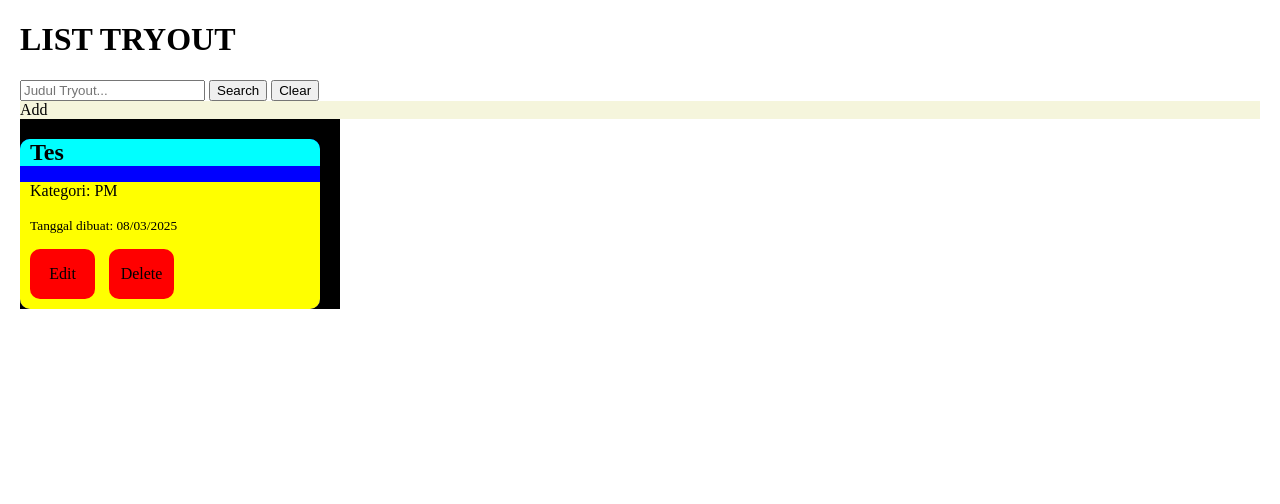
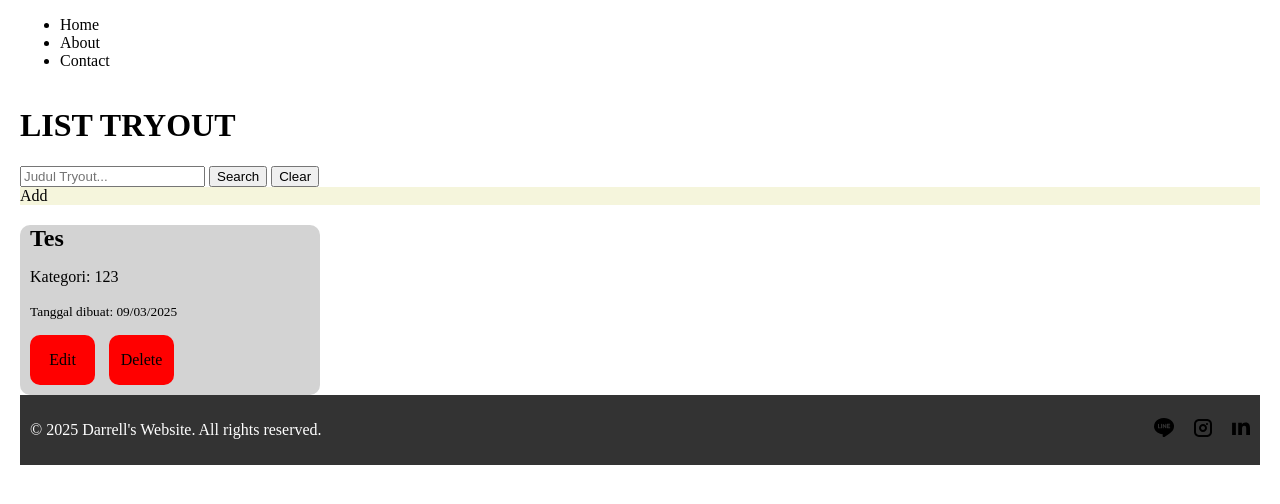
Before and after one commit to NaviCo-de/RistekWebdev-Assignment, a Django app: page /tryout/ in a window 1280 px wide. Shown: the top 504 px of the page. Run offline with Django 5.2, Linux system fonts and the light colour scheme.

Commit message:
Udah selesai FE 2 BE 2, sekarang semoga besok bisa BE 3

```diff
--- a/Tugas Ristek/TugasRistek/app_utama/static/app_utama/list.css
+++ b/Tugas Ristek/TugasRistek/app_utama/static/app_utama/list.css
@@ -2,12 +2,22 @@
     text-decoration: none;
 }
 
+a {
+    color: black;
+}
+
 body {
+    height: 100%;
     margin: 0;
     padding: 0 20px 20px 20px;
 }
-a {
-    color: black;
+
+footer {
+    background-color: #333;
+    color: white;
+    display: flex;
+    justify-content: space-between;
+    padding: 10px;
 }
 
 .div-edit-delete {
@@ -19,17 +29,35 @@ a {
     width: 65px;
 }
 
+.footer-icon {
+    display: flex;
+    gap: 20px;
+    justify-content: center;
+    align-items: center;
+}
 
+.footer-icon a {
+    transition: transform 0.1s ease;
+}
+
+.footer-icon a:hover {
+    transform: scale(1.2);
+}
 
 .tryout-container {
-    background-color: blue;
     border-radius: 10px 10px;
-    box-shadow: 10px black;
+    background-color: lightgray;
     width: 300px;
 }
 
 .p-edit-delete {
     text-align: center;
+}
+
+.wrapper {
+    min-height: 100%;
+    display: flex;
+    flex-direction: column;
 }
 
 #add {
@@ -38,13 +66,11 @@ a {
 }
 
 #div-deskripsi-tryout {
-    background-color: yellow;
     border-radius: 0 0 10px 10px;
     padding: 0 0 0 10px;
 }
 
 #div-judul-tryout {
-    background-color: aqua;
     border-radius: 10px 10px 0 0;
 }
 
@@ -63,7 +89,6 @@ a {
 }
 
 #page-container {
-    background-color: black;
     display: inline-flex;
     flex-wrap: wrap;
     justify-content: space-between;
--- a/Tugas Ristek/TugasRistek/app_utama/templates/detail_data.html
+++ b/Tugas Ristek/TugasRistek/app_utama/templates/detail_data.html
@@ -16,5 +16,7 @@
             <a href="{% url 'delete_question' item.judul_tryout item.id komponen.nomor_pertanyaan %}">Delete</a>
         </div>
     {% endfor %}
+    <a href="{% url 'pengerjaan_tryout' %}">KERJAKAN</a>
+    <a href="{% url 'tryout' %}">Back</a>
 </body>
 </html>
--- a/Tugas Ristek/TugasRistek/app_utama/templates/list.html
+++ b/Tugas Ristek/TugasRistek/app_utama/templates/list.html
@@ -8,6 +8,14 @@
     <link rel="stylesheet" href="../static/app_utama/list.css">
 </head>
 <body>
+    <nav>
+        <ul>
+            <li>Home</li>
+            <li>About</li>
+            <li>Contact</li>
+        </ul>
+    </nav>
+    <div class="wrapper">
         <h1>LIST TRYOUT</h1>
 
         <form method="get">
@@ -24,11 +32,12 @@
 
         <div id="page-container">
             {% for item in data%}
-            <a href="{% url 'detail_data' item.judul_tryout item.id %}">
                     <div id="main-container">
                         <div class="tryout-container">
                             <div id="div-judul-tryout">
+                                <a href="{% url 'detail_data' item.judul_tryout item.id %}">
                                     <h2 id="h2-judul-tryout">{{ item.judul_tryout }}</h2>
+                                </a>
                             </div>
 
                             <div id="div-deskripsi-tryout">
@@ -47,14 +56,30 @@
                                         <p class="p-edit-delete">Delete</p>
                                     </div>
                                 </a>
+
                             </div>
                         </div>
                     </div>
-
-            </a>
             {% endfor %}
         </div>
 
+        <footer>
+            <p class="footer-copyright">&copy; 2025 Darrell's Website. All rights reserved.</p>
 
+            <div class="footer-icon">
+                <a href="https://line.me/ti/p/dar-rell">
+                    <img src="../../static/icon/Line.svg" alt="">
+                </a>
+
+                <a href="https://www.instagram.com/aridrl_/">
+                    <img src="../../static/icon/Instagram.svg" alt="">
+                </a>
+
+                <a href="https://www.linkedin.com/in/ari-darrell-muljono-313b0b2a1/">
+                    <img src="../../static/icon/Linkedin.svg" alt="">
+                </a>
+            </div>
+        </footer>
+    </div>
 </body>
 </html>
--- a/Tugas Ristek/TugasRistek/app_utama/urls.py
+++ b/Tugas Ristek/TugasRistek/app_utama/urls.py
@@ -6,12 +6,12 @@ urlpatterns = [
     path('', home, name='home'),
     path('tryout/', list_data, name='tryout'),
 
+    path('add/', add_data, name='add_data'),
+    path('edit/<int:id>/', edit_data, name='edit_data'),
+    path('delete/<int:id>/', delete_data, name='delete_data'),
+
+    path('<str:judul_tryout>/<int:id>/', detail_data, name='detail_data'),
     path('<str:judul_tryout>/<int:id>/add_question/', add_question, name='add_question'),
     path('<str:judul_tryout>/<int:id>/<int:nomor_pertanyaan>/edit_question/', edit_question, name='edit_question'),
     path('<str:judul_tryout>/<int:id>/<int:nomor_pertanyaan>/delete_question/', delete_question, name='delete_question'),
-
-    path('add/', add_data, name='add_data'),
-    path('<str:judul_tryout>/<int:id>/', detail_data, name='detail_data'),
-    path('edit/<int:id>/', edit_data, name='edit_data'),
-    path('delete/<int:id>/', delete_data, name='delete_data'),
 ]
--- a/Tugas Ristek/TugasRistek/app_utama/views.py
+++ b/Tugas Ristek/TugasRistek/app_utama/views.py
@@ -95,8 +95,8 @@ def add_question(request, id, judul_tryout):
         data_pertanyaan = {
             "nomor_pertanyaan" : nomor,
             "pertanyaan": get_question,
-            "jawaban_salah": get_jawaban_salah,
-            "jawaban_benar": get_jawaban_benar
+            "jawaban_benar": get_jawaban_benar,
+            "jawaban_salah": get_jawaban_salah
         }
 
         tryout["list_pertanyaan"].append(data_pertanyaan)
@@ -133,12 +133,13 @@ def delete_question(request, id, judul_tryout, nomor_pertanyaan):
     for item in data:
         if item["id"] == id:
             tryout = item
-            break
-    data = [pertanyaan for pertanyaan in tryout["list_pertanyaan"] if pertanyaan["nomor_pertanyaan"] != nomor_pertanyaan]
 
-    for nomor, questions in enumerate(tryout["list_pertanyaan"], start=1):
-        questions['nomor_pertanyaan'] = nomor
+        tryout["list_pertanyaan"] = [pertanyaan for pertanyaan in tryout["list_pertanyaan"] if pertanyaan["nomor_pertanyaan"] != nomor_pertanyaan]
 
-    write_json(data)
+        for nomor, questions in enumerate(tryout["list_pertanyaan"], start=1):
+            questions['nomor_pertanyaan'] = nomor
+
+        write_json(data)
+        break
 
     return redirect('detail_data', judul_tryout=judul_tryout, id = id)
--- a/Tugas Ristek/TugasRistek/data.json
+++ b/Tugas Ristek/TugasRistek/data.json
@@ -2,15 +2,8 @@
     {
         "id": 1,
         "judul_tryout": "Tes",
-        "kategori": "PM",
-        "tanggal_dibuat": "08/03/2025",
-        "list_pertanyaan": [
-            {
-                "nomor_pertanyaan": 1,
-                "pertanyaan": "mantap",
-                "jawaban_salah": "Anjay",
-                "jawaban_benar": "GG"
-            }
-        ]
+        "kategori": "123",
+        "tanggal_dibuat": "09/03/2025",
+        "list_pertanyaan": []
     }
 ]
```
Also changed, not shown: Tugas Ristek/TugasRistek/app_utama/templates/edit_question.html (added, +27 -0 lines), Tugas Ristek/TugasRistek/app_utama/templates/kerjakan.html (added, +18 -0 lines), Tugas Ristek/TugasRistek/app_utama/static/app_utama/js/kerjakan.js (added), Tugas Ristek/TugasRistek/static/icon/Instagram.svg (added), Tugas Ristek/TugasRistek/static/icon/Line.svg (added), Tugas Ristek/TugasRistek/static/icon/Linkedin.svg (added). Lines whose indentation alone changed are shown as unchanged.
